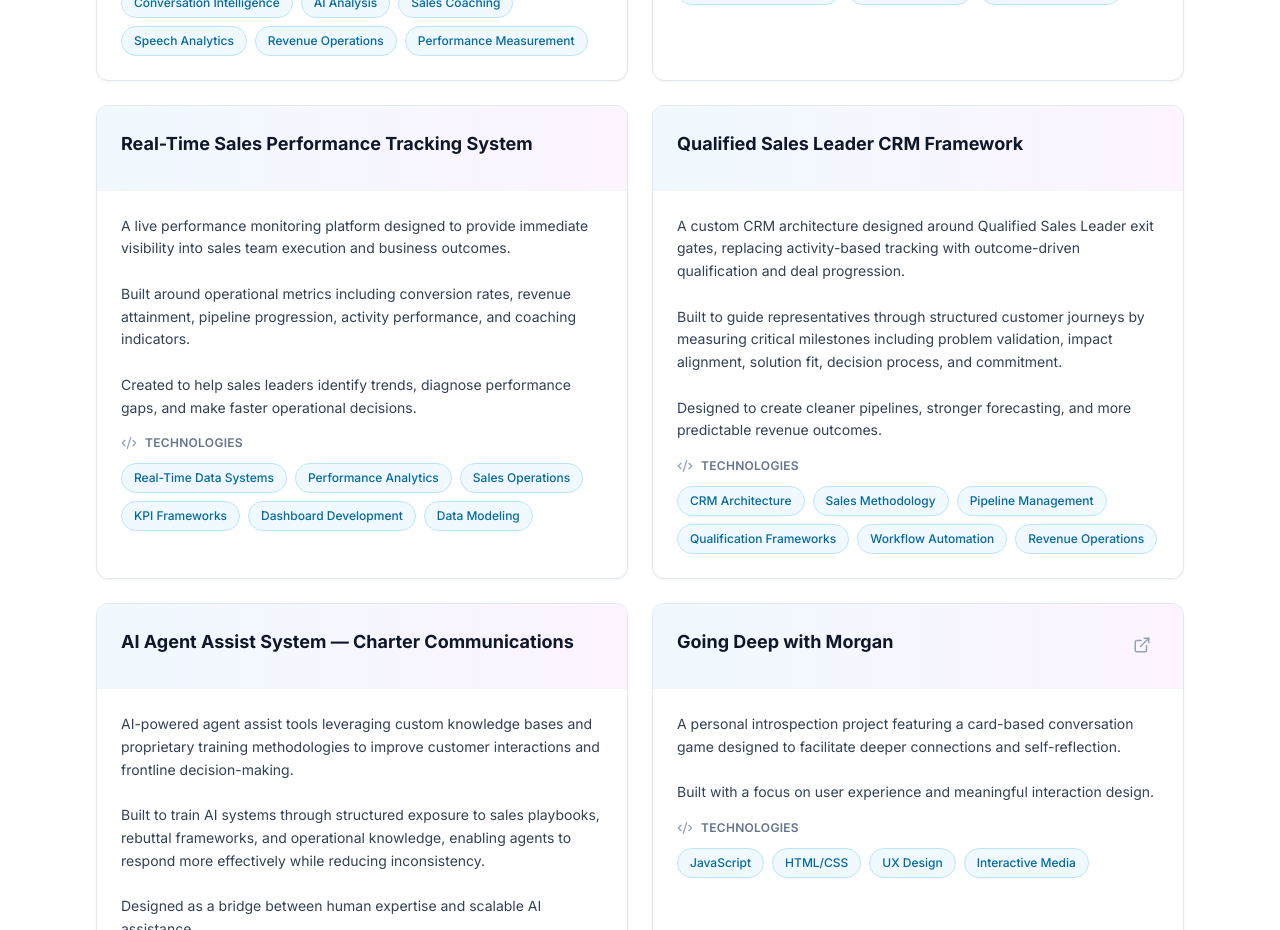
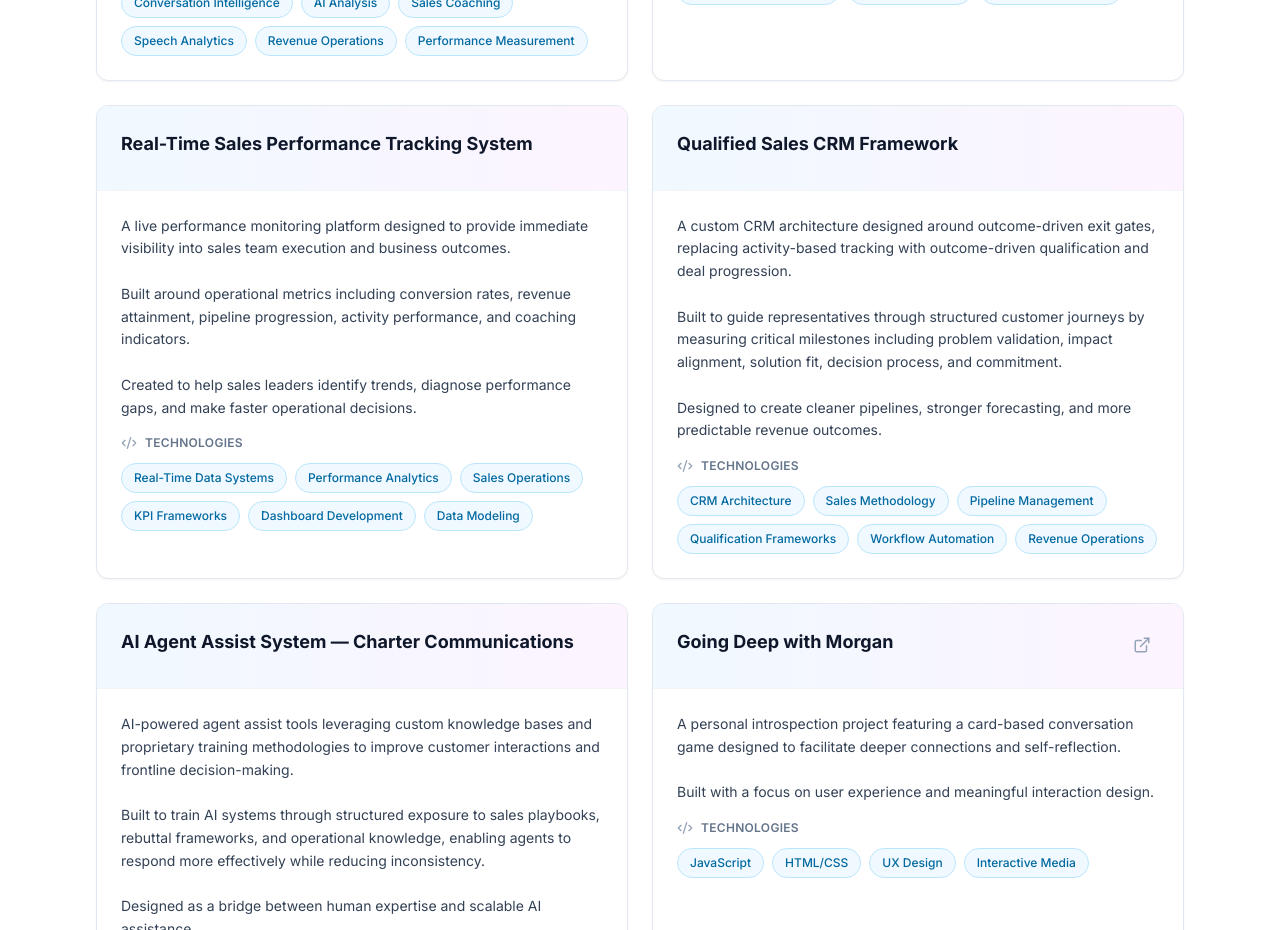
Before and after one commit to Law-Fifteen/MorganAmbrose.work, a Next.js app: page / in a window 1280 px wide. Shown: the part 7380-8310 px from the top of the page. Built offline with nearby package versions, Linux system fonts and the light colour scheme.

Commit message:
Rename Qualified Sales Leader CRM Framework and clean up description

```diff
--- a/app/data.ts
+++ b/app/data.ts
@@ -150,8 +150,8 @@ export const techProjects: TechProject[] = [
   },
   {
     id: '10',
-    title: 'Qualified Sales Leader CRM Framework',
-    description: 'A custom CRM architecture designed around Qualified Sales Leader exit gates, replacing activity-based tracking with outcome-driven qualification and deal progression.\n\nBuilt to guide representatives through structured customer journeys by measuring critical milestones including problem validation, impact alignment, solution fit, decision process, and commitment.\n\nDesigned to create cleaner pipelines, stronger forecasting, and more predictable revenue outcomes.',
+    title: 'Qualified Sales CRM Framework',
+    description: 'A custom CRM architecture designed around outcome-driven exit gates, replacing activity-based tracking with outcome-driven qualification and deal progression.\n\nBuilt to guide representatives through structured customer journeys by measuring critical milestones including problem validation, impact alignment, solution fit, decision process, and commitment.\n\nDesigned to create cleaner pipelines, stronger forecasting, and more predictable revenue outcomes.',
     technologies: ['CRM Architecture', 'Sales Methodology', 'Pipeline Management', 'Qualification Frameworks', 'Workflow Automation', 'Revenue Operations'],
   },
   {
```
